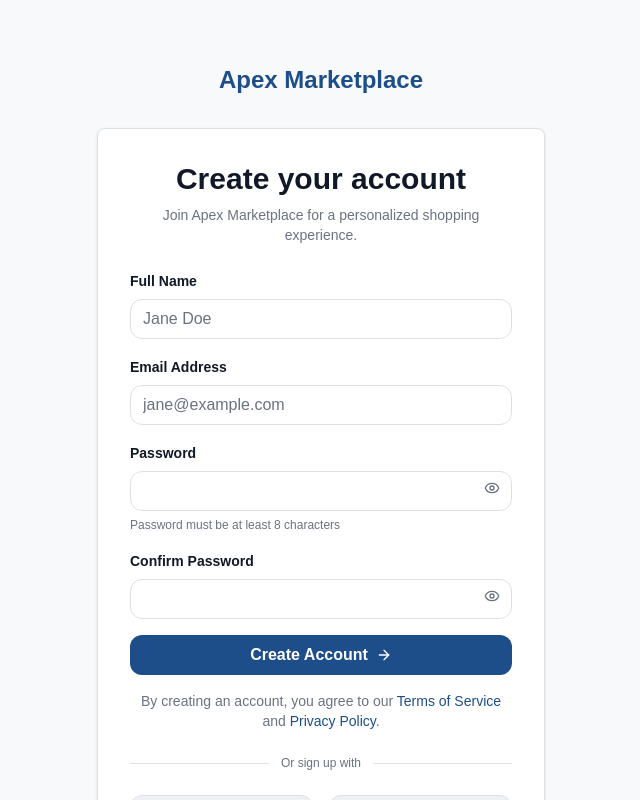
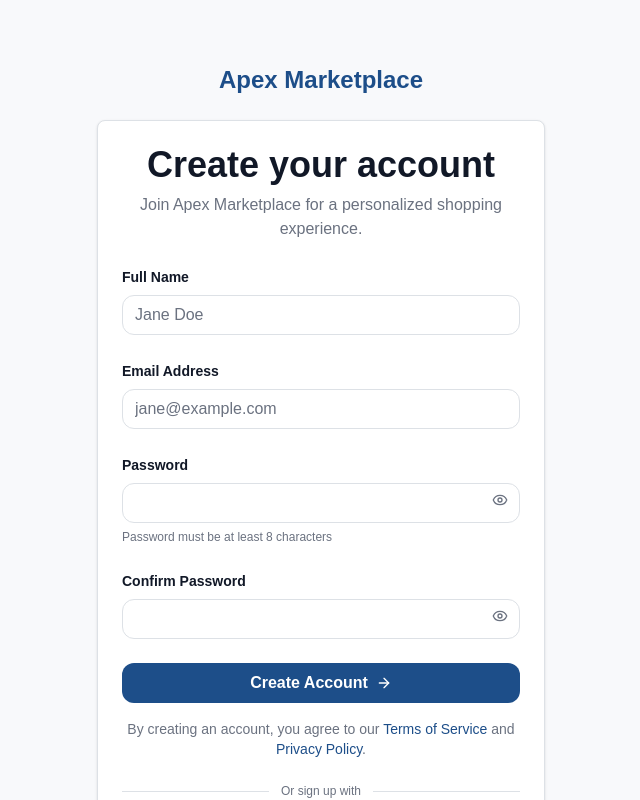
Before and after one commit to momotaun/Annah_E_Commerce, a Next.js app in the folder frontend/: page /register in a window 1280 px wide. Shown: the top 800 px of the page, without its empty margins (319-959 px from the left). Built offline with nearby package versions, Linux system fonts and the light colour scheme.

Commit message:
feat: styling for register

```diff
--- a/frontend/src/app/register/page.tsx
+++ b/frontend/src/app/register/page.tsx
@@ -28,15 +28,15 @@ export default function RegisterPage() {
           Apex Marketplace
         </Link>
 
-        <div className="mt-8 w-full max-w-md rounded-md border border-gray-200 bg-white p-8 shadow-sm">
-          <h1 className="text-center text-3xl font-bold text-gray-900">
+        <div className="mt-6 w-full max-w-md rounded-md border border-gray-200 bg-white p-6 shadow-sm">
+          <h1 className="text-center text-4xl font-bold text-gray-900">
             Create your account
           </h1>
-          <p className="mt-2 text-center text-sm text-gray-500">
+          <p className="mt-2 text-center text-base text-gray-500">
             Join Apex Marketplace for a personalized shopping experience.
           </p>
 
-          <form className="mt-6 flex flex-col gap-4">
+          <form className="mt-6 flex flex-col gap-6">
             <div>
               <label htmlFor="fullName" className="text-sm font-semibold text-gray-900">
                 Full Name
```
